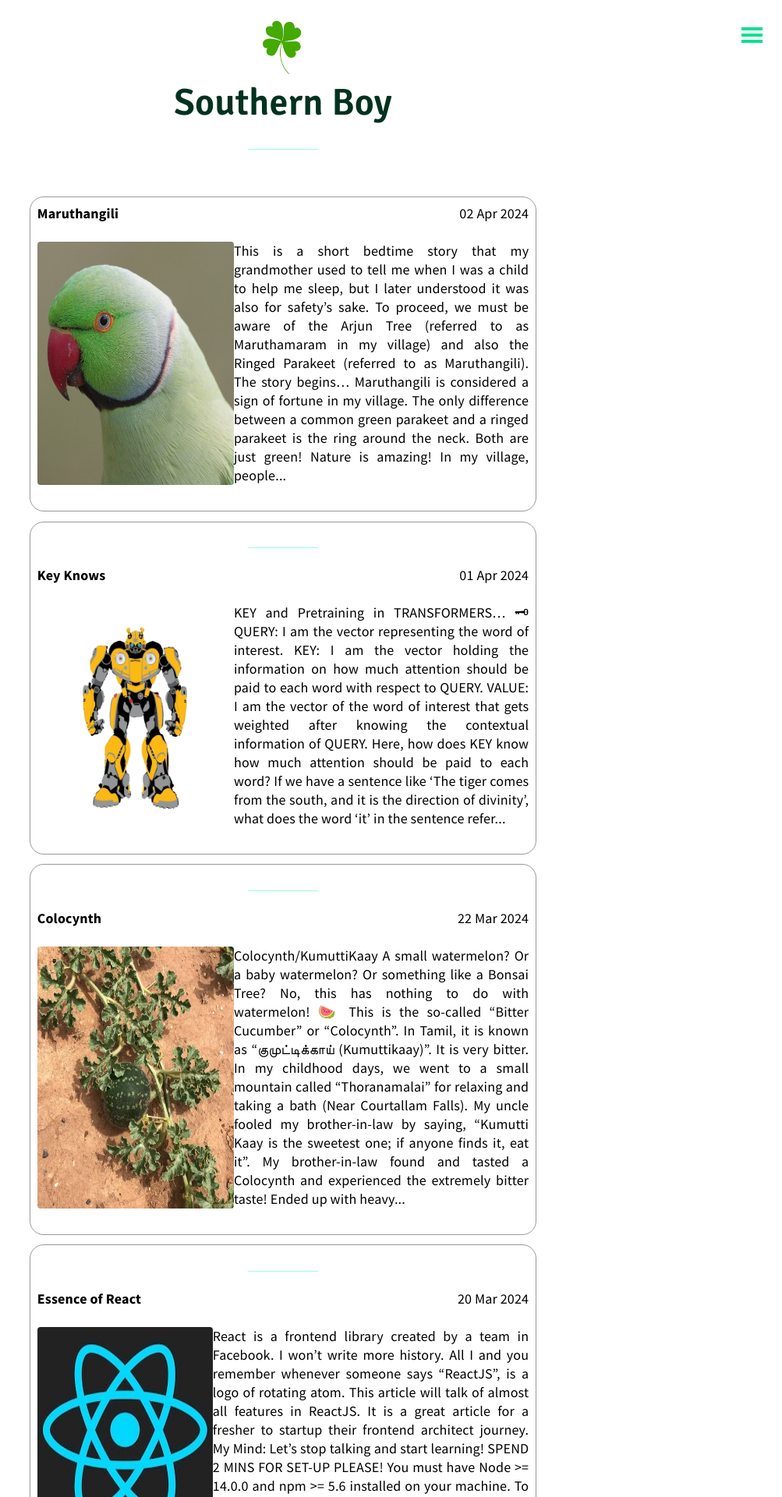
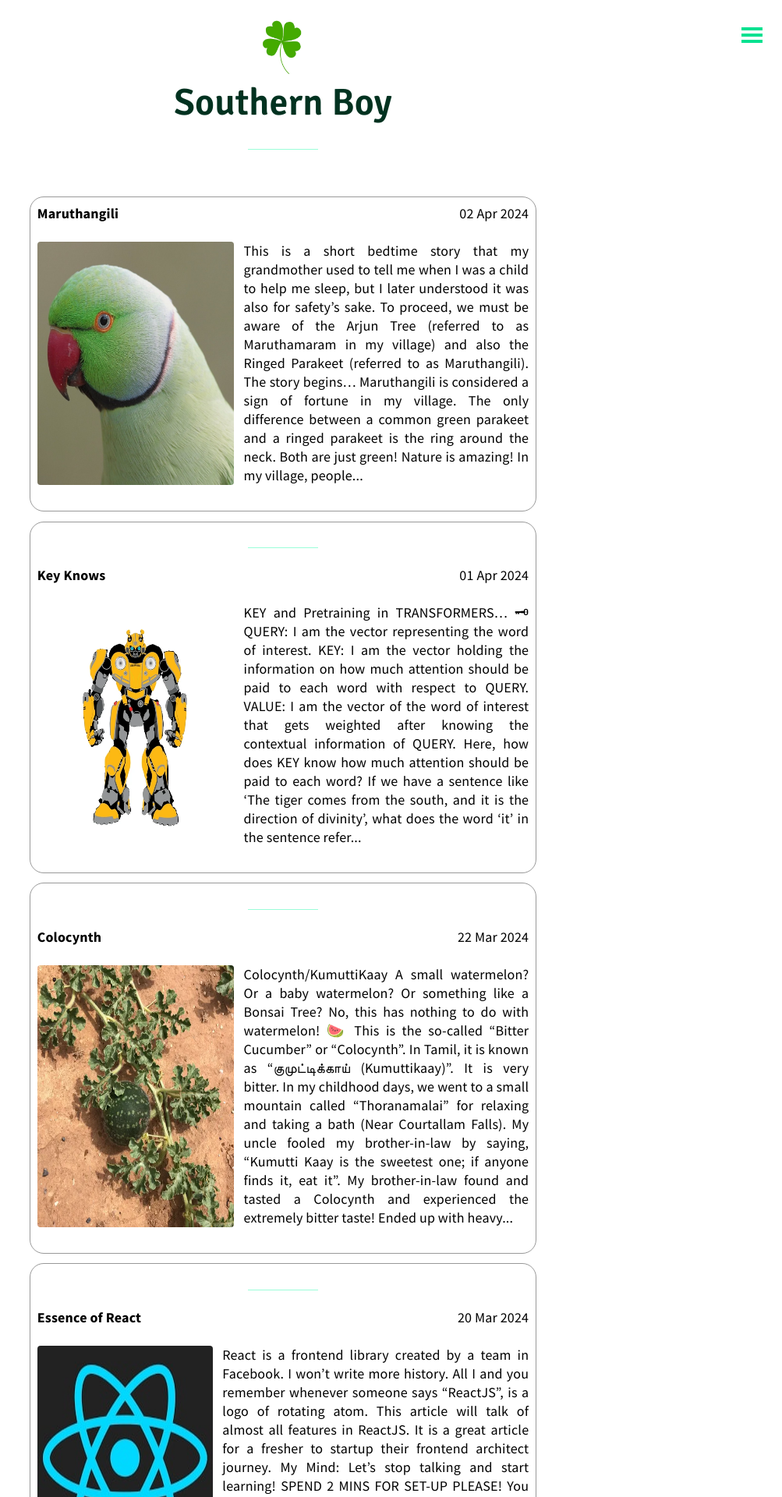
Before and after one commit to arihara-sudhan/blog, a Jekyll site: the page built from index.html, in a window 1280 px wide. Shown: the top 1920 px of the page at 78% size, without its empty margins (277-1280 px from the left). Built offline with Jekyll 4.4.1, drawn with Linux system fonts in a browser that asks for light colours; the list of posts is cut into pages by our own code.

Commit message:
Update index.html

```diff
--- a/index.html
+++ b/index.html
@@ -13,7 +13,7 @@ layout: default
 				<p style="font-weight: normal;">{{ post.date | date_to_string }}</p>
 			</div>
 			<div style="display: flex; justify-content: space-between;">
-				<img src="./img/covers/{{post.title}}.jpg" alt="cover" style="width: 40%;" style="margin-right: 0.7rem">
+				<img src="./img/covers/{{post.title}}.jpg" alt="cover" style="width: 40%; margin-right: 0.7rem">
 				<p style="text-align: justify; text-justify: inter-word; font-weight: normal;">{{ post.content | strip_html | truncatewords:100 }}</p>
 			</div>
 		</a>
```
